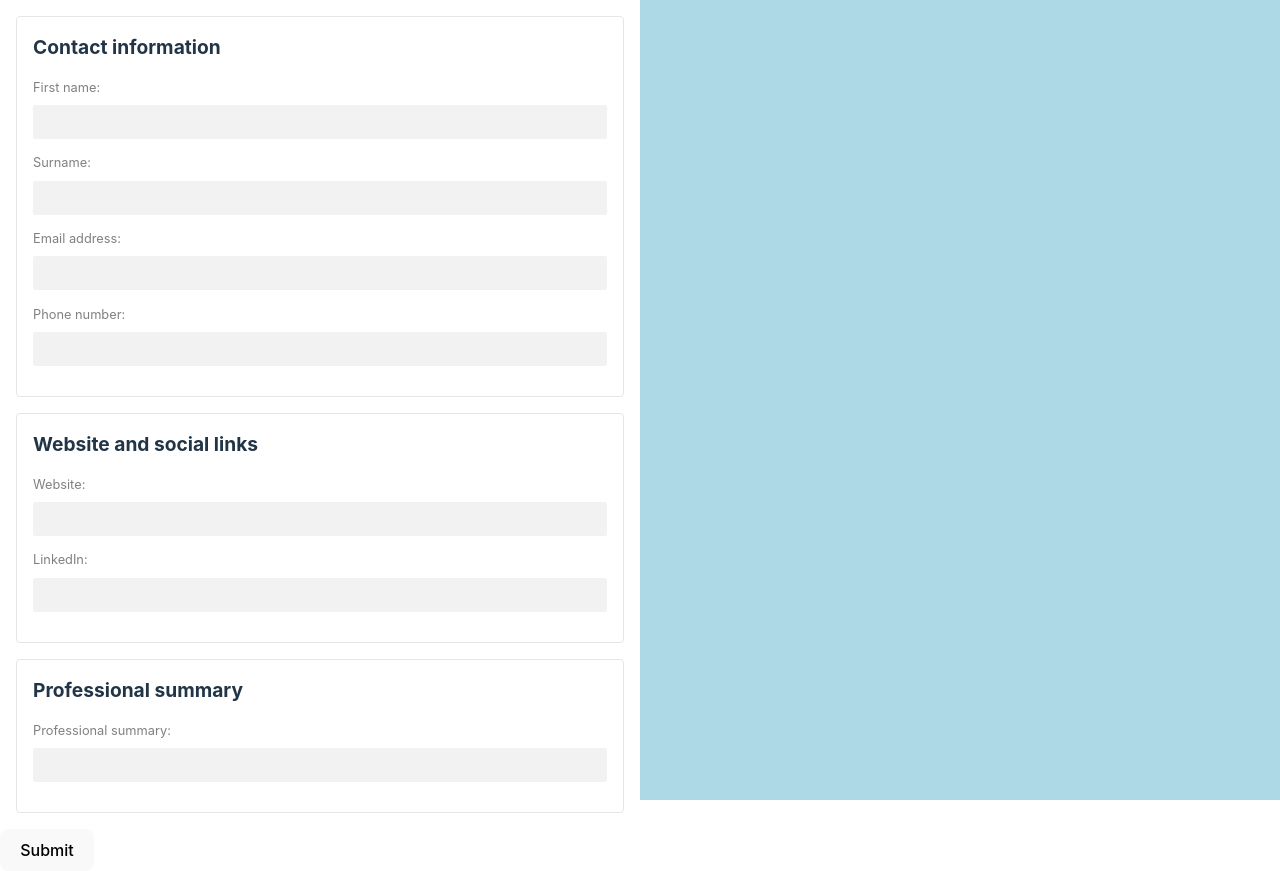
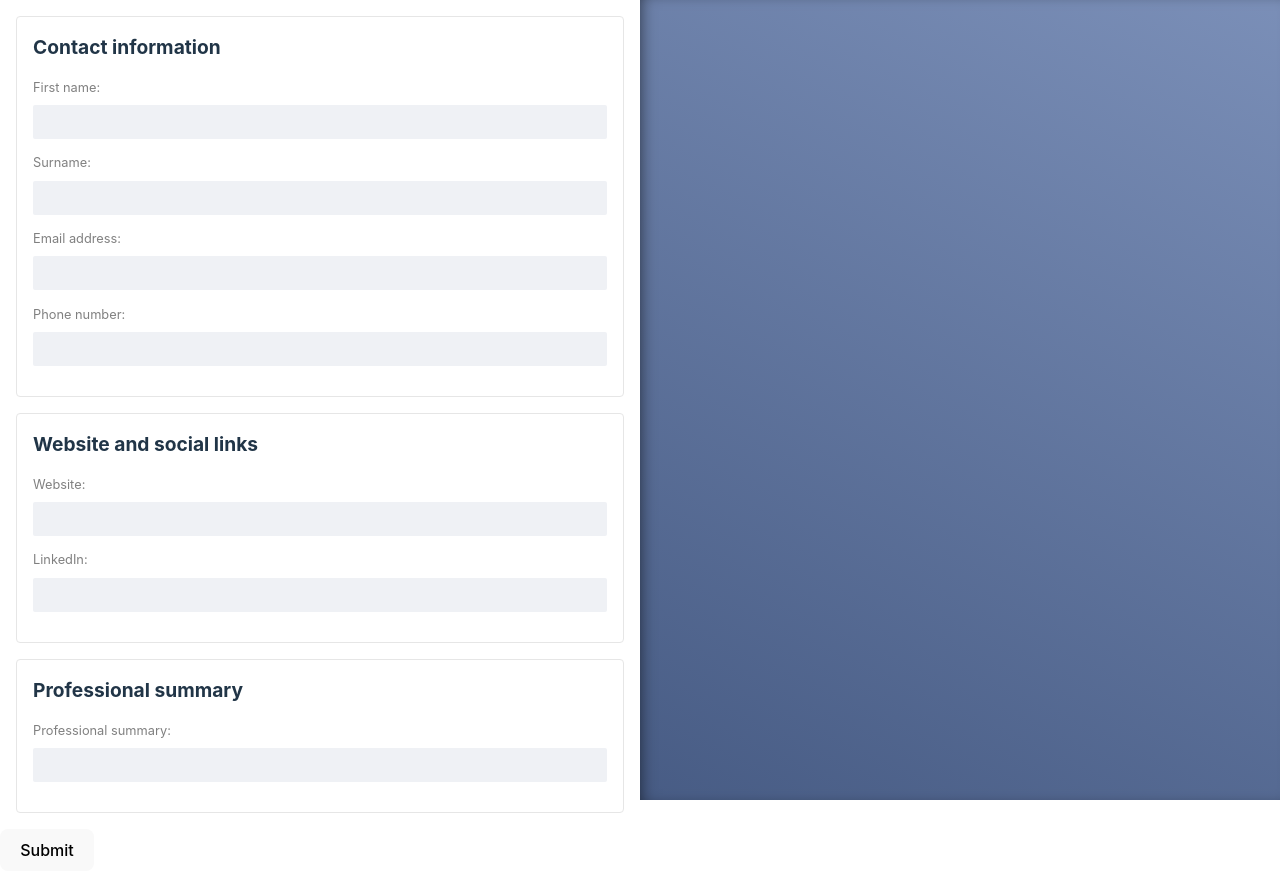
Before and after one commit to CJohnston079/odin-cv-builder, a React (Vite) app: page / in a window 1280 px wide. Built offline with nearby package versions, Linux system fonts and the light colour scheme.

Commit message:
feat: update styling for preview pane add variables to store base hue, preview pane gradient colours and light emphasis colour apply linear gradient to background of #preview-pane apply inset box-shadow to #preview-pane apply --cl-light-emphasis to background-color of input elements

```diff
--- a/src/App.css
+++ b/src/App.css
@@ -1,7 +1,12 @@
+:root {
+	--base-hue: 220;
+
+	--cl-preview-bg-light: hsl(var(--base-hue), 30%, 60%);
+	--cl-preview-bg-dark: hsl(var(--base-hue), 30%, 40%);
+	--cl-light-emphasis: hsl(var(--base-hue), 25%, 95%);
+}
+
 #root {
-	/* max-width: 1280px; */
-	/* margin: 0 auto; */
-	/* padding: 2rem; */
 	width: 100%;
 }
 
@@ -11,10 +16,13 @@ main {
 }
 
 #preview-pane {
+	position: fixed;
+	right: 0;
 	height: 100vh;
 	width: 50vw;
 
-	background-color: lightblue;
+	background: linear-gradient(205deg, var(--cl-preview-bg-light), var(--cl-preview-bg-dark));
+	box-shadow: inset 0.5rem 0 1rem -0.5rem hsl(0, 0%, 0%, 0.6);
 }
 
 h2 {
@@ -47,5 +55,5 @@ input {
 
 	font-size: 1rem;
 
-	background-color: hsl(0, 0%, 95%);
+	background-color: var(--cl-light-emphasis);
 }
```
